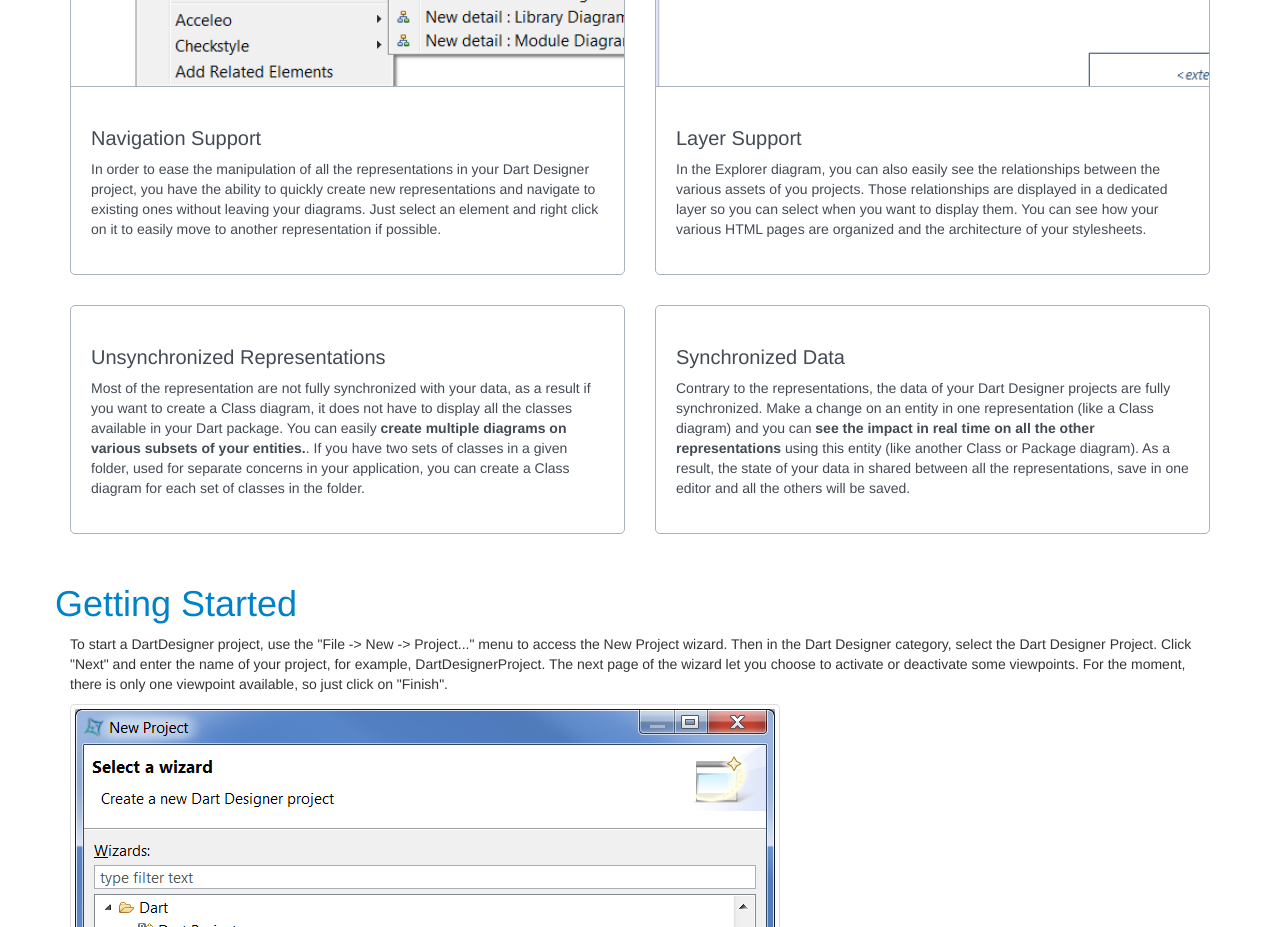
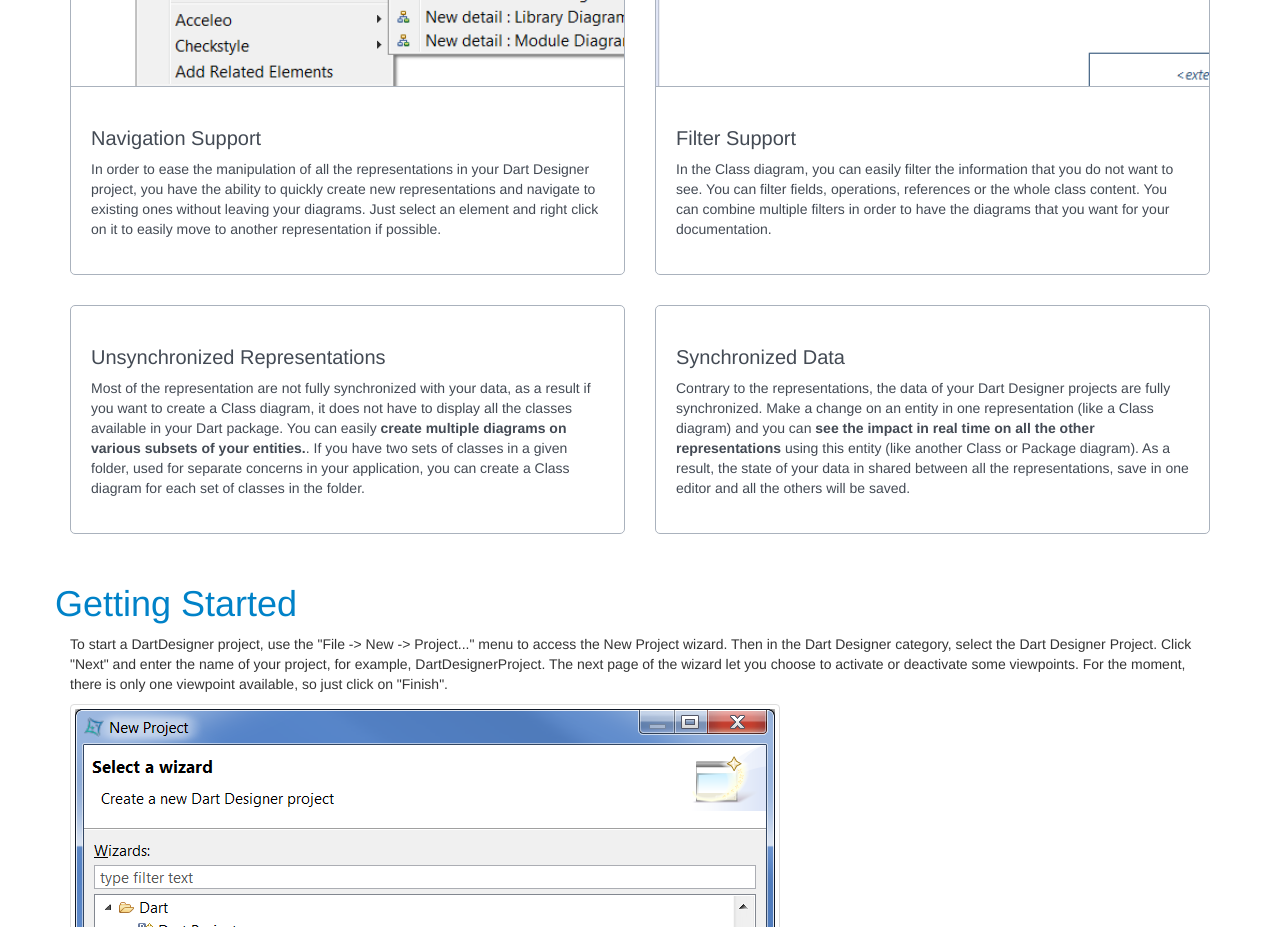
Before and after one commit to dartdesigner/dartdesigner.github.io, a website: page index.html in a window 1280 px wide. Shown: the part 3340-4267 px from the top of the page. Drawn offline with Linux system fonts and the light colour scheme.

Commit message:
Change description
Change-Id: Id3b31846c6069fd5c86df9921ea0142489425077

```diff
--- a/index.html
+++ b/index.html
@@ -178,8 +178,8 @@
             <div class="jumbotron">
               <div class="jumbotron-photo"><img src="images/Layers.png"></div>
               <div class="jumbotron-contents">
-                <h2>Layer Support</h2>
-                <p>In the Explorer diagram, you can also easily see the relationships between the various assets of you projects. Those relationships are displayed in a dedicated layer so you can select when you want to display them. You can see how your various HTML pages are organized and the architecture of your stylesheets.</p>
+                <h2>Filter Support</h2>
+                <p>In the Class diagram, you can easily filter the information that you do not want to see. You can filter fields, operations, references or the whole class content. You can combine multiple filters in order to have the diagrams that you want for your documentation.</p>
               </div>
             </div>
           </div>
```
